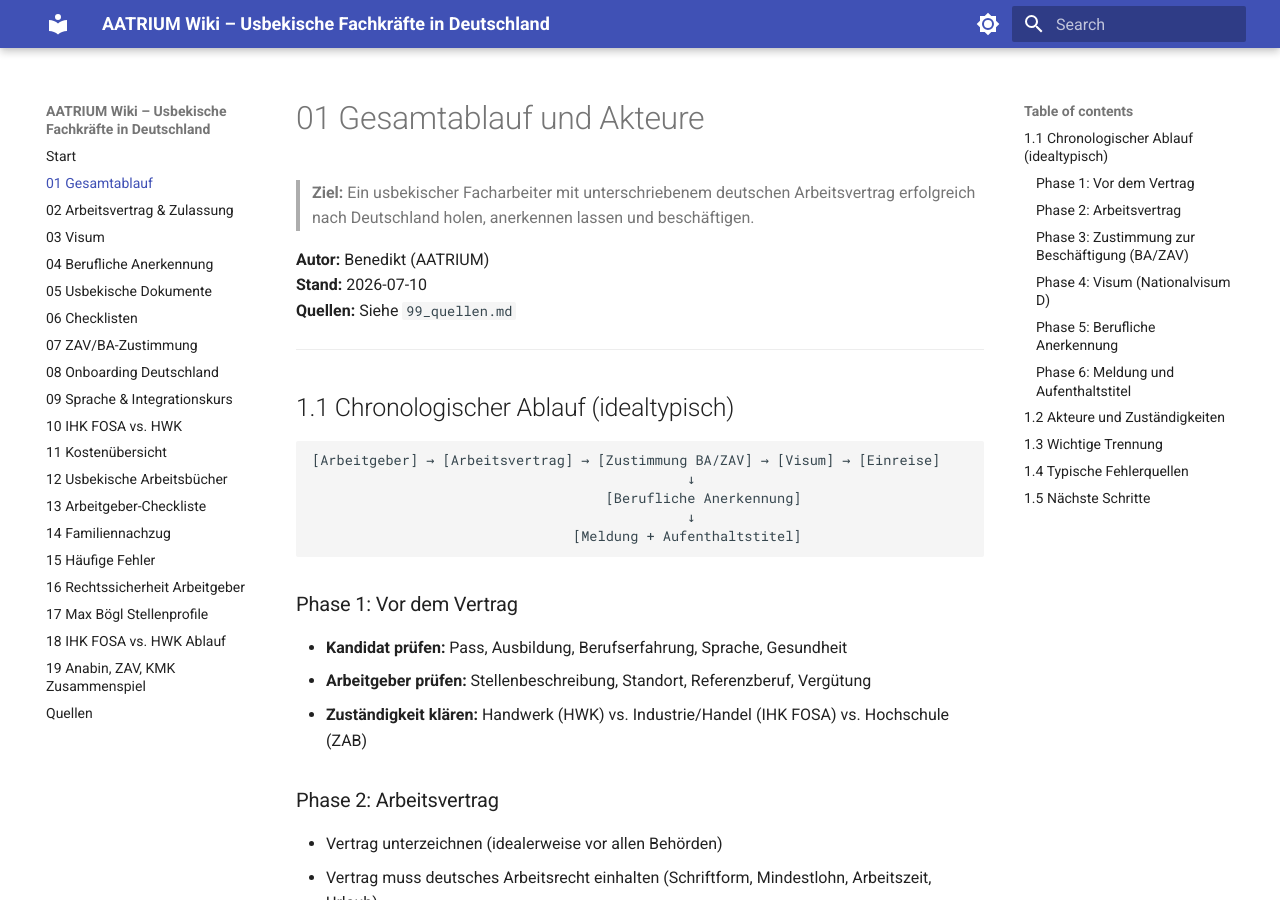
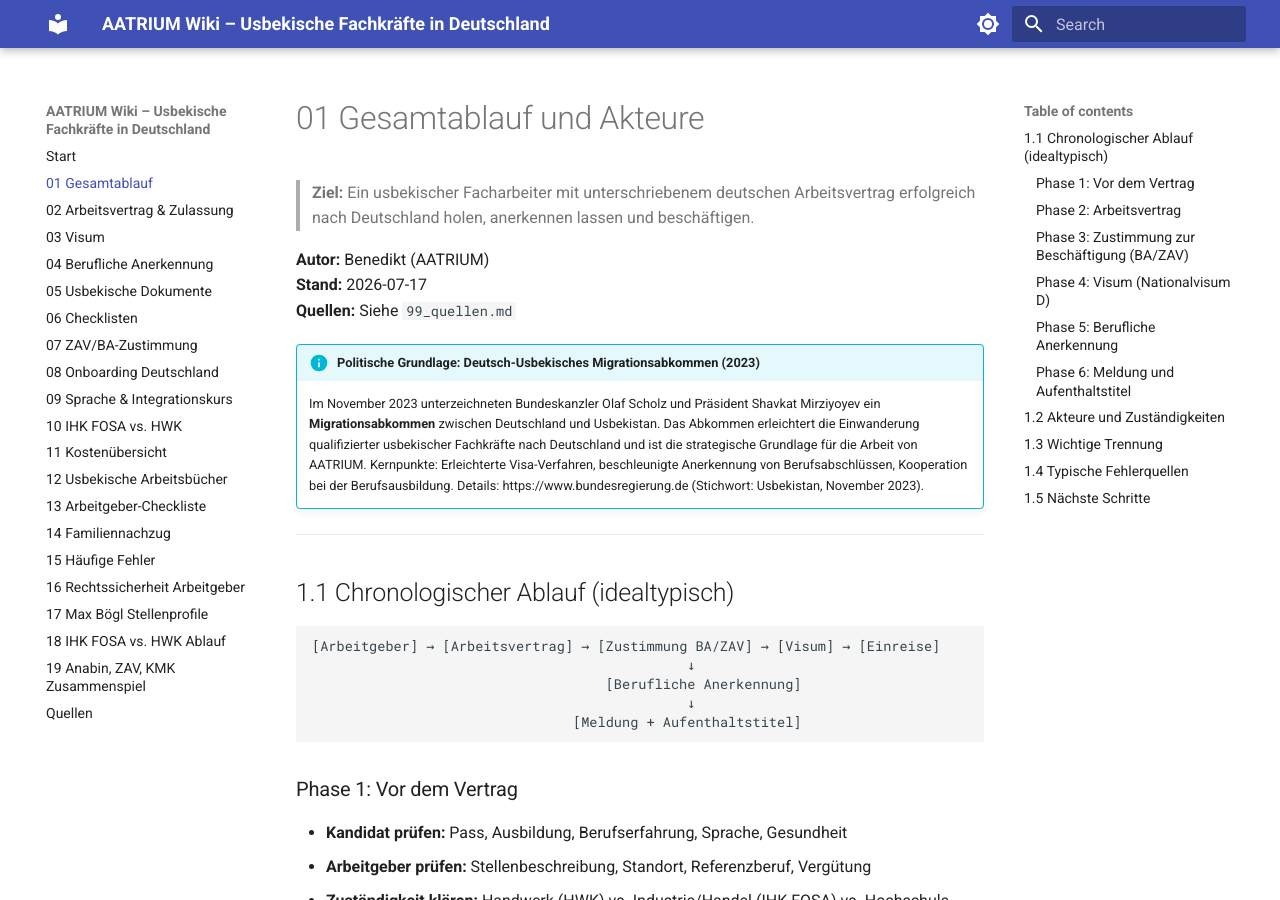
Before and after one commit to benedikt-aatrium/wiki-usbekische-fachkraefte, an MkDocs documentation site: the page built from docs/01_gesamtablauf.md, in a window 1280 px wide and 900 px high. Built offline with MkDocs 1.6.1 and Material for MkDocs 9.7.7, drawn with Linux system fonts in a browser that asks for light colours.

Commit message:
Artikel 01, 03, 20: Deutsch-Usbekisches Migrationsabkommen (2023) als politische Grundlage hinzugefügt; Stand auf 2026-07-17 aktualisiert

```diff
--- a/docs/01_gesamtablauf.md
+++ b/docs/01_gesamtablauf.md
@@ -3,8 +3,11 @@
 > **Ziel:** Ein usbekischer Facharbeiter mit unterschriebenem deutschen Arbeitsvertrag erfolgreich nach Deutschland holen, anerkennen lassen und beschäftigen.
 
 **Autor:** Benedikt (AATRIUM)
-**Stand:** 2026-07-10
+**Stand:** 2026-07-17
 **Quellen:** Siehe `99_quellen.md`
+
+!!! info "Politische Grundlage: Deutsch-Usbekisches Migrationsabkommen (2023)"
+    Im November 2023 unterzeichneten Bundeskanzler Olaf Scholz und Präsident Shavkat Mirziyoyev ein **Migrationsabkommen** zwischen Deutschland und Usbekistan. Das Abkommen erleichtert die Einwanderung qualifizierter usbekischer Fachkräfte nach Deutschland und ist die strategische Grundlage für die Arbeit von AATRIUM. Kernpunkte: Erleichterte Visa-Verfahren, beschleunigte Anerkennung von Berufsabschlüssen, Kooperation bei der Berufsausbildung. Details: https://www.bundesregierung.de (Stichwort: Usbekistan, November 2023).
 
 ---
 
```
Also changed, not shown: docs/03_visum.md (+4 -1 lines), docs/20_visum_botschaft_taschkent.md (+3 -0 lines).
